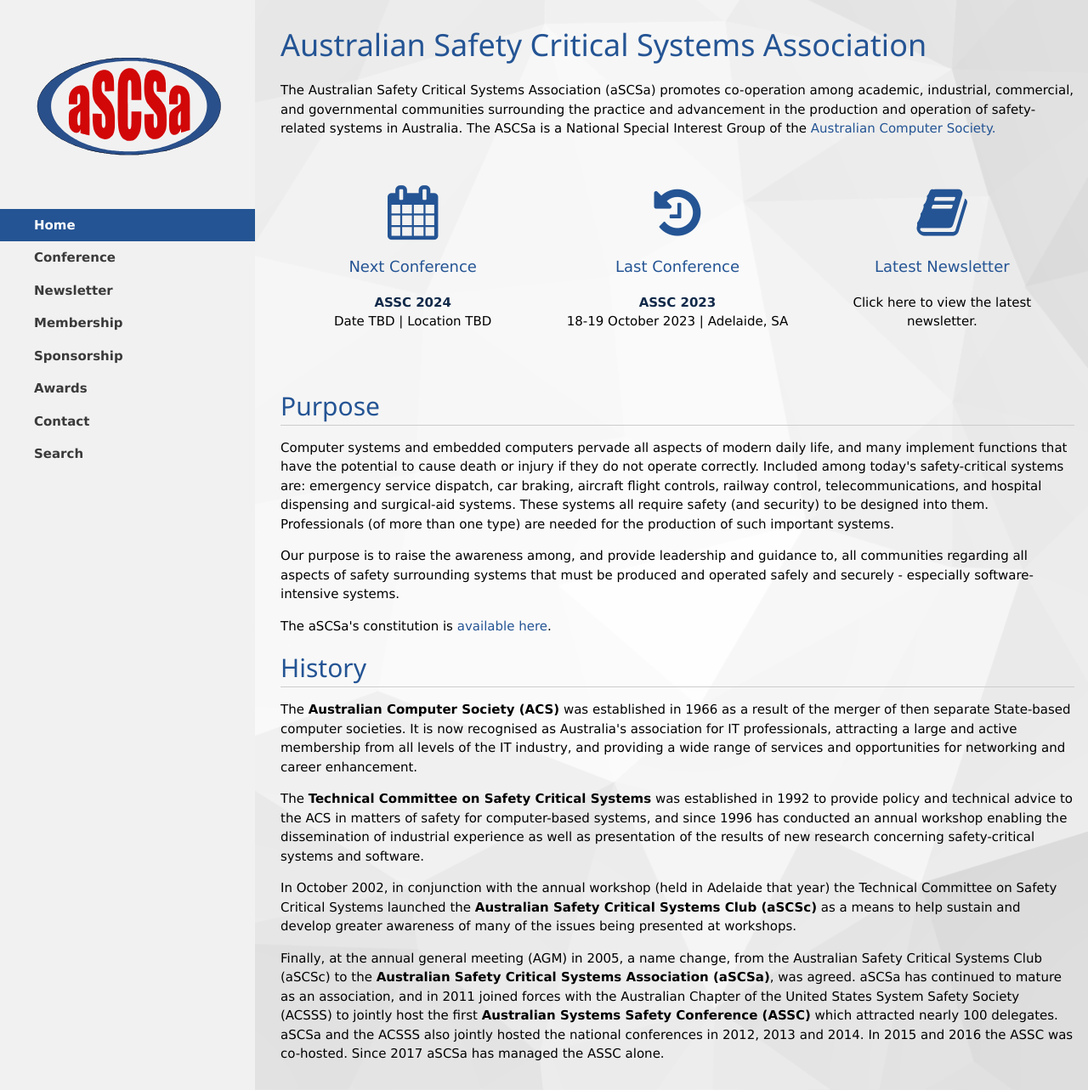
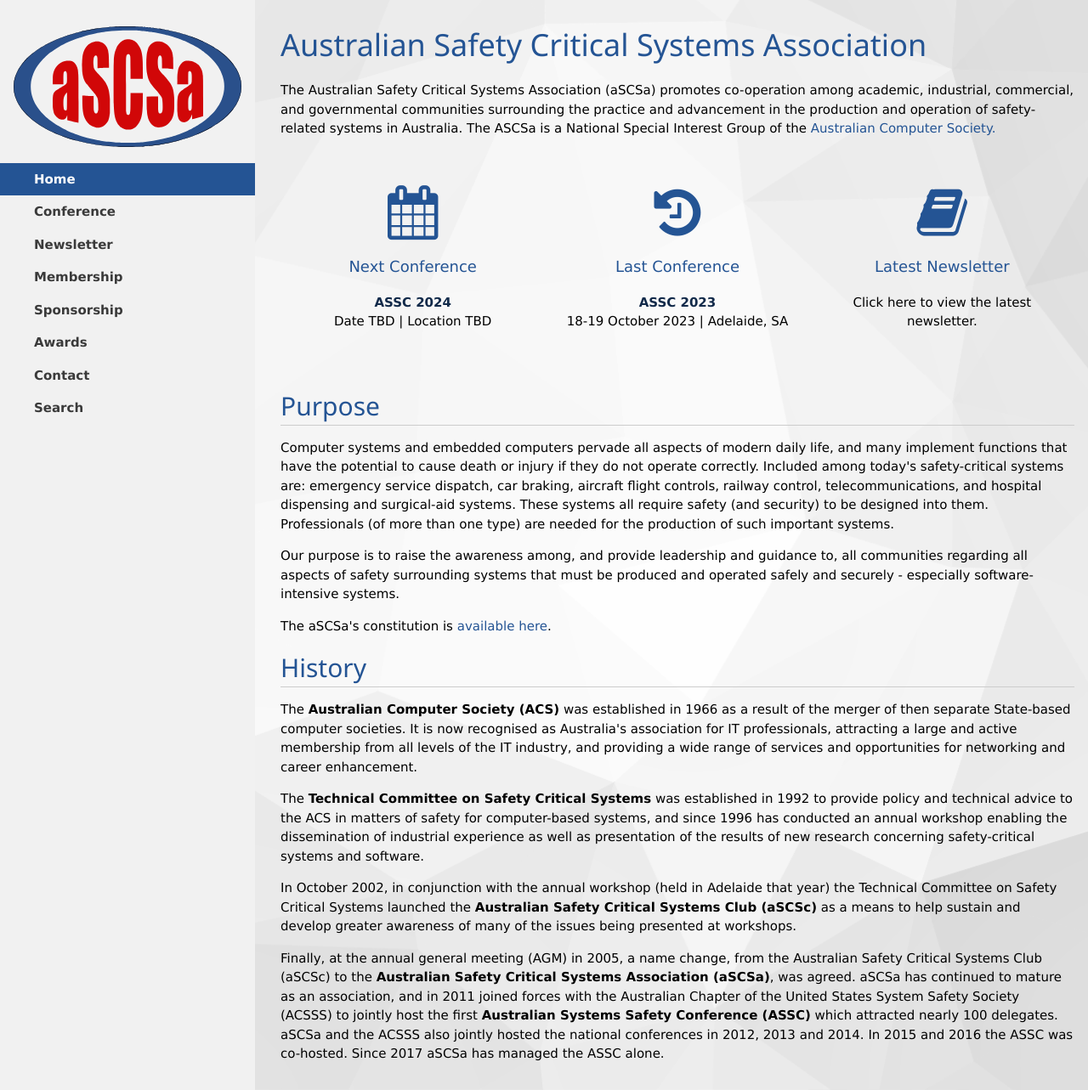
Before and after one commit to aus-safety-critical-systems-assoc/aus-safety-critical-systems-assoc.github.io, a Jekyll site: the page built from index.html, in a window 1280 px wide and 1283 px high. Shown: the whole window at 85% size. Built offline with Jekyll 4.4.1, drawn with Linux system fonts in a browser that asks for light colours.

Commit message:
Resized logo.

```diff
--- a/_layouts/default.html
+++ b/_layouts/default.html
@@ -15,7 +15,7 @@
   </head>
   <body class="w3-white" style="background-image:url('/assets/img/background.png');background-position:center;background-size:cover;background-repeat:repeat-y;">
     <nav class="w3-sidebar w3-bar-block w3-light-grey w3-text-dark-grey w3-collapse w3-top" style="z-index:3;width:300px;font-weight:bold" id="app-sidebar"><br>
-      <a href="/" aria-label="Home"><img src="/assets/img/logo.svg" alt="aSCSa" class="w3-image"></a>
+      <a href="/" aria-label="Home"><img src="/assets/img/logo.svg" alt="aSCSa" class="w3-image w3-padding"></a>
       <hr style="margin:10px 0 0 0;">
       <a href="/" class="w3-bar-item w3-button {% if page.url == '/' %}w3-theme{% endif %}" style="padding-left:40px;">Home</a>
       <a href="/conferences/" class="w3-bar-item w3-button {% if page.url == '/conferences/' or page.collection == 'conferences' or page.collection == 'programs' %}w3-theme{% endif %}" style="padding-left:40px;">Conference</a>
```
Also changed, not shown: assets/img/logo.svg.
